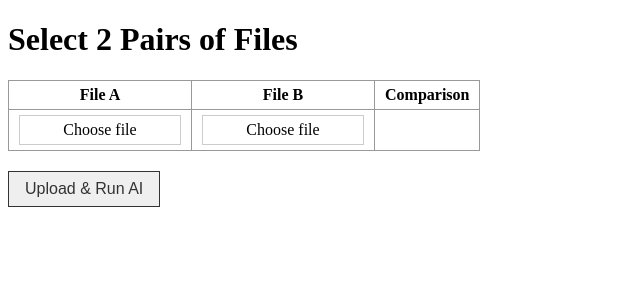
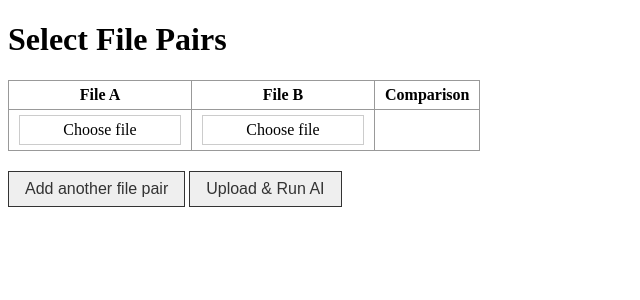
Before and after one commit to freddyeng/snagger, a Flask app: page / in a window 1280 px wide. Shown: the top 300 px of the page, without its empty margins (0-640 px from the left). Run offline with Flask 3, Linux system fonts and the light colour scheme.

Commit message:
more pairs button

```diff
--- a/templates/index.html
+++ b/templates/index.html
@@ -5,10 +5,10 @@
   <link rel="stylesheet" href="{{ url_for('static', filename='styles.css') }}">
 </head>
 <body>
-  <h1>Select 2 Pairs of Files</h1>
+  <h1>Select File Pairs</h1>
 
   <form method="POST" enctype="multipart/form-data">
-    <table>
+    <table id="file-pairs-table">
       <tr>
         <th>File A</th>
         <th>File B</th>
@@ -23,7 +23,7 @@
             <input type="file" name="fileA[]">
             <span>{{ filenamesA[i] if filenamesA[i] else "Choose file" }}</span>
           </label>
-              {% if results[i] %}
+          {% if results[i] and results[i].fileA %}
           <details class="json-toggle">
             <summary>Show JSON A</summary>
             <pre>{{ results[i].fileA | tojson(indent=2) }}</pre>
@@ -37,7 +37,7 @@
             <input type="file" name="fileB[]">
             <span>{{ filenamesB[i] if filenamesB[i] else "Choose file" }}</span>
           </label>
-              {% if results[i] %}
+          {% if results[i] and results[i].fileB %}
           <details class="json-toggle">
             <summary>Show JSON B</summary>
             <pre>{{ results[i].fileB | tojson(indent=2) }}</pre>
@@ -61,15 +61,52 @@
       {% endfor %}
     </table>
 
+    <button type="button" id="add-row">Add another file pair</button>
     <button type="submit">Upload & Run AI</button>
   </form>
 
   <script>
-    // Update span with filename on file selection
-    document.querySelectorAll('.file-label input[type="file"]').forEach(input => {
+  // Function to attach "change" listener to file inputs
+  function attachFileListener(input) {
       input.addEventListener('change', function() {
           this.nextElementSibling.textContent = this.files[0]?.name || "Choose file";
       });
+  }
+
+  // Attach to all existing inputs on page load
+  document.querySelectorAll('.file-label input[type="file"]').forEach(attachFileListener);
+
+  // Add row button
+  document.getElementById("add-row").addEventListener("click", () => {
+      const table = document.getElementById("file-pairs-table");
+      const newRow = table.insertRow();
+
+      newRow.innerHTML = `
+          <td>
+              <label class="file-label">
+                  <input type="file" name="fileA[]">
+                  <span>Choose file</span>
+              </label>
+              <details class="json-toggle" style="display:none;">
+                  <summary>Show JSON A</summary>
+                  <pre></pre>
+              </details>
+          </td>
+          <td>
+              <label class="file-label">
+                  <input type="file" name="fileB[]">
+                  <span>Choose file</span>
+              </label>
+              <details class="json-toggle" style="display:none;">
+                  <summary>Show JSON B</summary>
+                  <pre></pre>
+              </details>
+          </td>
+          <td></td>
+      `;
+
+      // Attach "change" listener to the new inputs
+      newRow.querySelectorAll('.file-label input[type="file"]').forEach(attachFileListener);
   });
   </script>
 </body>
```
Lines whose indentation alone changed are shown as unchanged.
